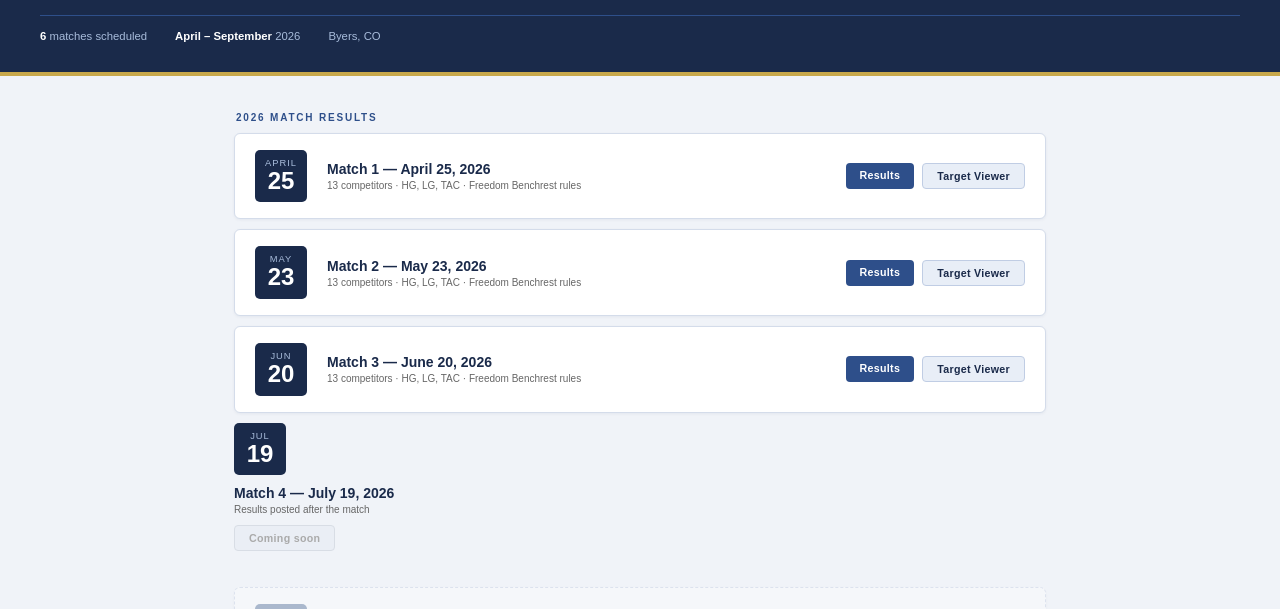
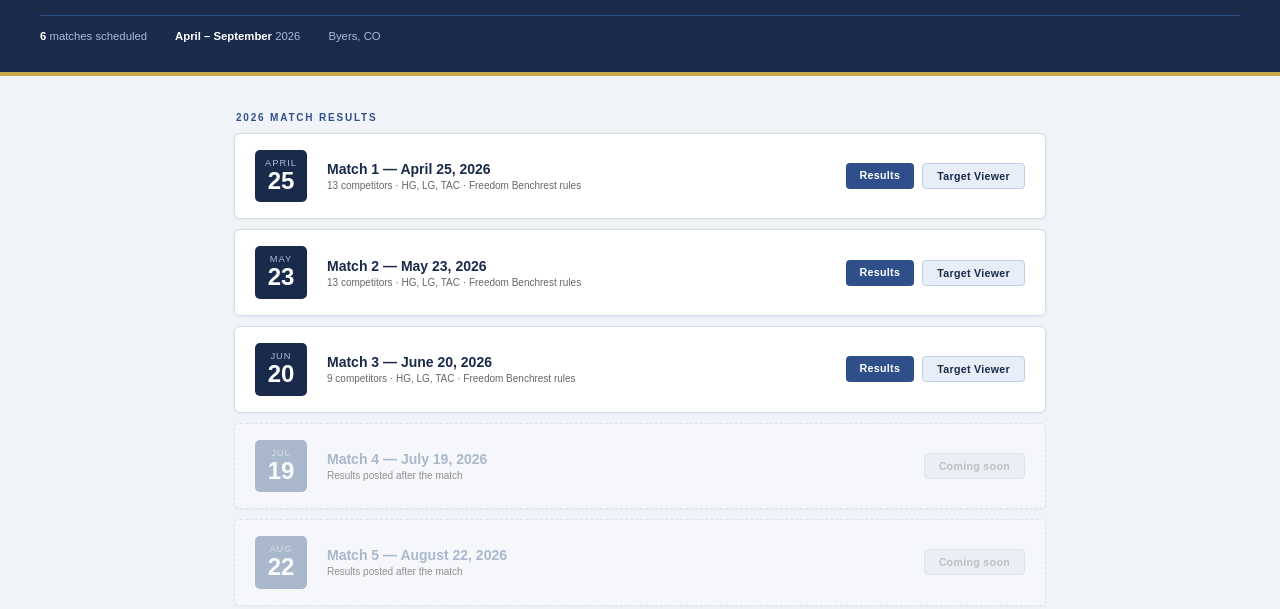
Before and after one commit to epilant/CRC, a plain HTML site: page index.html in a window 1280 px wide. Shown: the part 155-764 px from the top of the page. Drawn offline with Linux system fonts and the light colour scheme.

Commit message:
Update index.html

```diff
--- a/index.html
+++ b/index.html
@@ -286,7 +286,7 @@
       </div>
       <div class="match-info">
         <div class="match-title">Match 3 — June 20, 2026</div>
-        <div class="match-meta">13 competitors · HG, LG, TAC · Freedom Benchrest rules</div>
+        <div class="match-meta">9 competitors · HG, LG, TAC · Freedom Benchrest rules</div>
       </div>
       <div class="match-links">
         <a class="btn btn-results" href="/CRC/20260620_match_results.html">Results</a>
@@ -294,7 +294,8 @@
       </div>
     </div>
 
-     <!-- Match 3 — upcoming -->
+<!-- Match 4 — upcoming -->
+    <div class="match-card upcoming">
       <div class="match-date-block">
         <div class="month">Jul</div>
         <div class="day">19</div>
```
